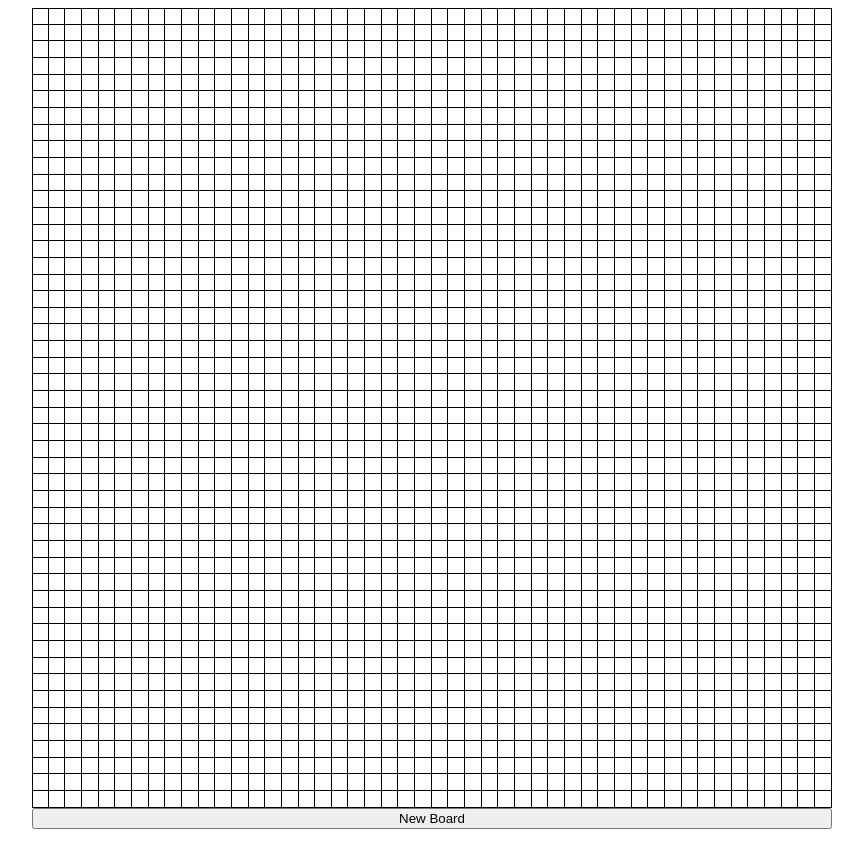
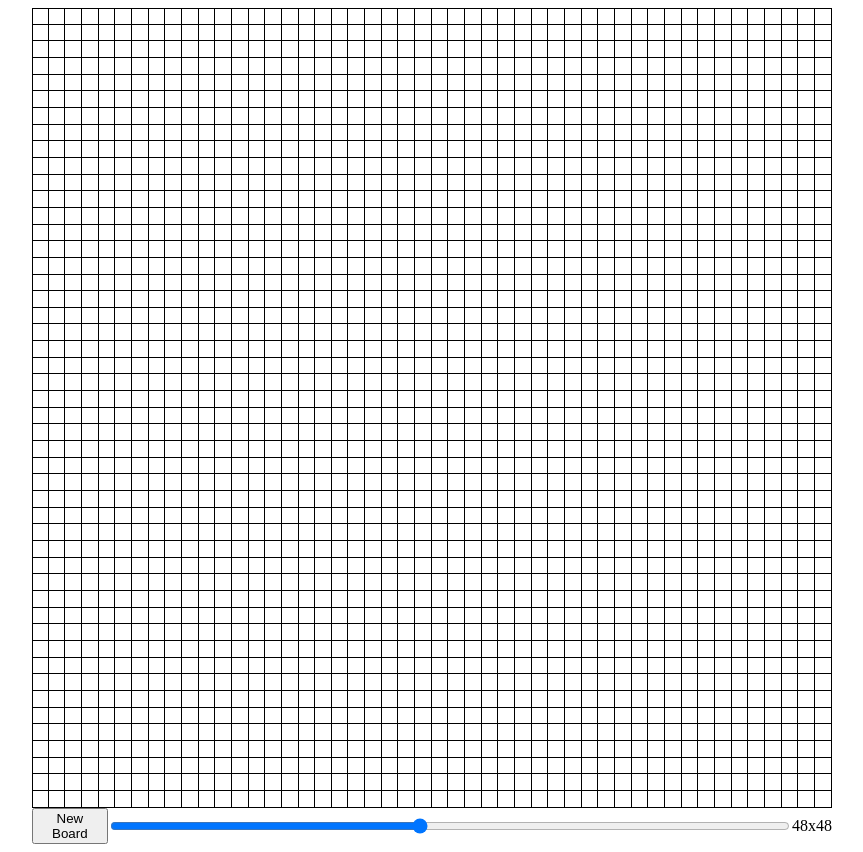
Before and after one commit to nickdavidson/etch-a-sketch, a plain HTML site: page index.html in a window 1280 px wide. Shown: the whole page, without its empty margins (208-1071 px from the left). Drawn offline with Linux system fonts and the light colour scheme.

Commit message:
Add range slider UI element to provide value for grid size creaton.
Remove pop-up for grid size input.

```diff
--- a/css/styles.css
+++ b/css/styles.css
@@ -6,6 +6,21 @@
     box-sizing: border-box;
     width: 800px;
     margin: auto;
+}
+
+#input-panel {
+    display: flex;
+    width: 100%;
+}
+
+#slider-container {
+    display: flex;
+    width: 100%;
+    align-items: center;
+}
+
+#slider {
+    width: 100%;
 }
 
 .cell {
--- a/js/script.js
+++ b/js/script.js
@@ -5,15 +5,44 @@ const BOARD_SIZE = 48;
 const board = document.createElement("div");
 board.id = "board";
 
+const inputPanel = document.createElement("div");
+inputPanel.id = "input-panel";
+
 const newBoardButton = document.createElement("button");
 newBoardButton.innerHTML = "New Board";
 newBoardButton.id = "new-board";
 newBoardButton.addEventListener('click', newBoard);
 
+const sliderContainer = document.createElement("div");
+sliderContainer.id = "slider-container";
+
+const gridSlider = document.createElement("input");
+gridSlider.id = "slider";
+gridSlider.type = "range";
+gridSlider.min = "8";
+gridSlider.max = "96";
+gridSlider.value = BOARD_SIZE;
+
+const sliderOutput = document.createElement("span");
+sliderOutput.id = "slider-output";
+sliderOutput.innerHTML = `${gridSlider.value}x${gridSlider.value}`;
+
+
+
+sliderContainer.appendChild(gridSlider);
+sliderContainer.appendChild(sliderOutput);
+
+inputPanel.appendChild(newBoardButton);
+inputPanel.appendChild(sliderContainer);
+
+gridSlider.oninput = function() {
+    sliderOutput.innerHTML = `${this.value}x${this.value}`;
+}
+
 let cells;
 
 container.appendChild(board);
-container.appendChild(newBoardButton);
+container.appendChild(inputPanel);
 drawBoard(BOARD_SIZE);
 
 preventDrag();
@@ -126,6 +155,6 @@ function updateCells(){
 
 function newBoard(){
     removeBoard();
-    let input = prompt("Grid size: ");
-    drawBoard(input);
+    //let input = prompt("Grid size: ");
+    drawBoard(gridSlider.value);
 }
```
